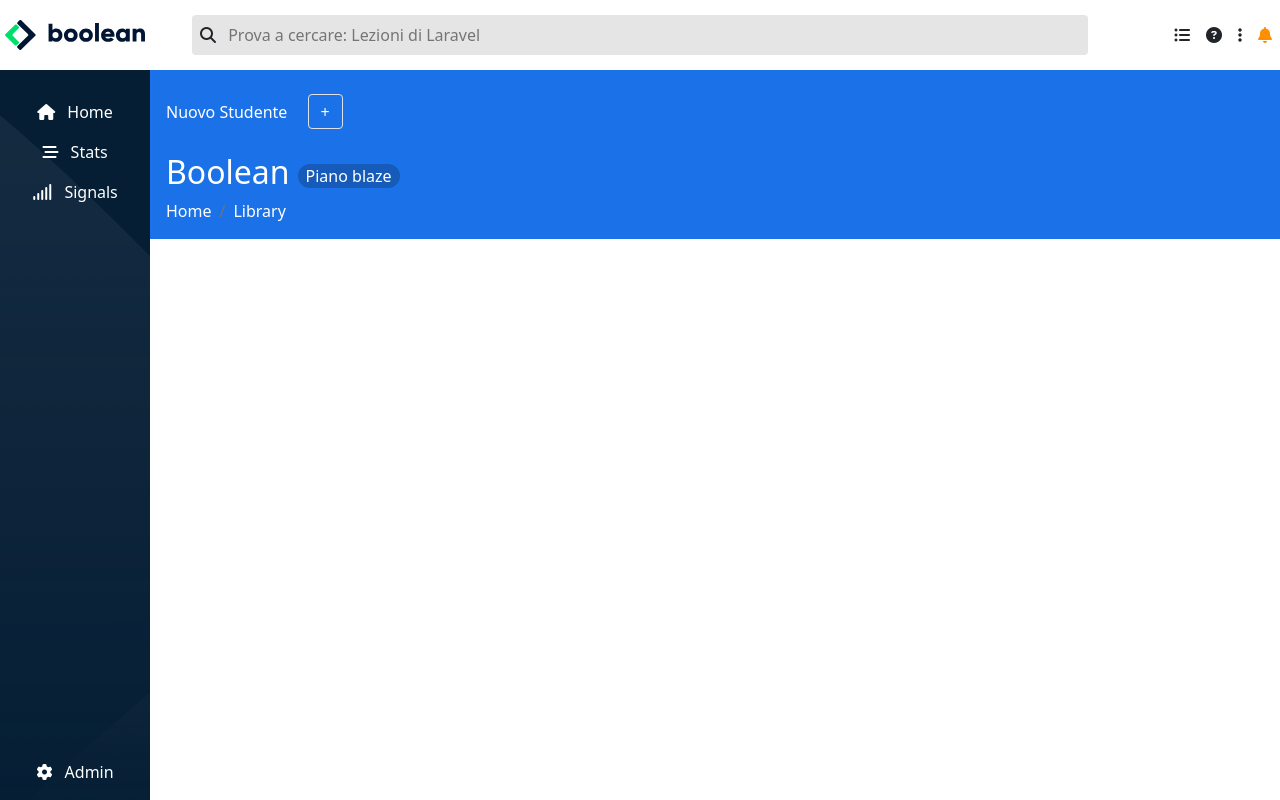
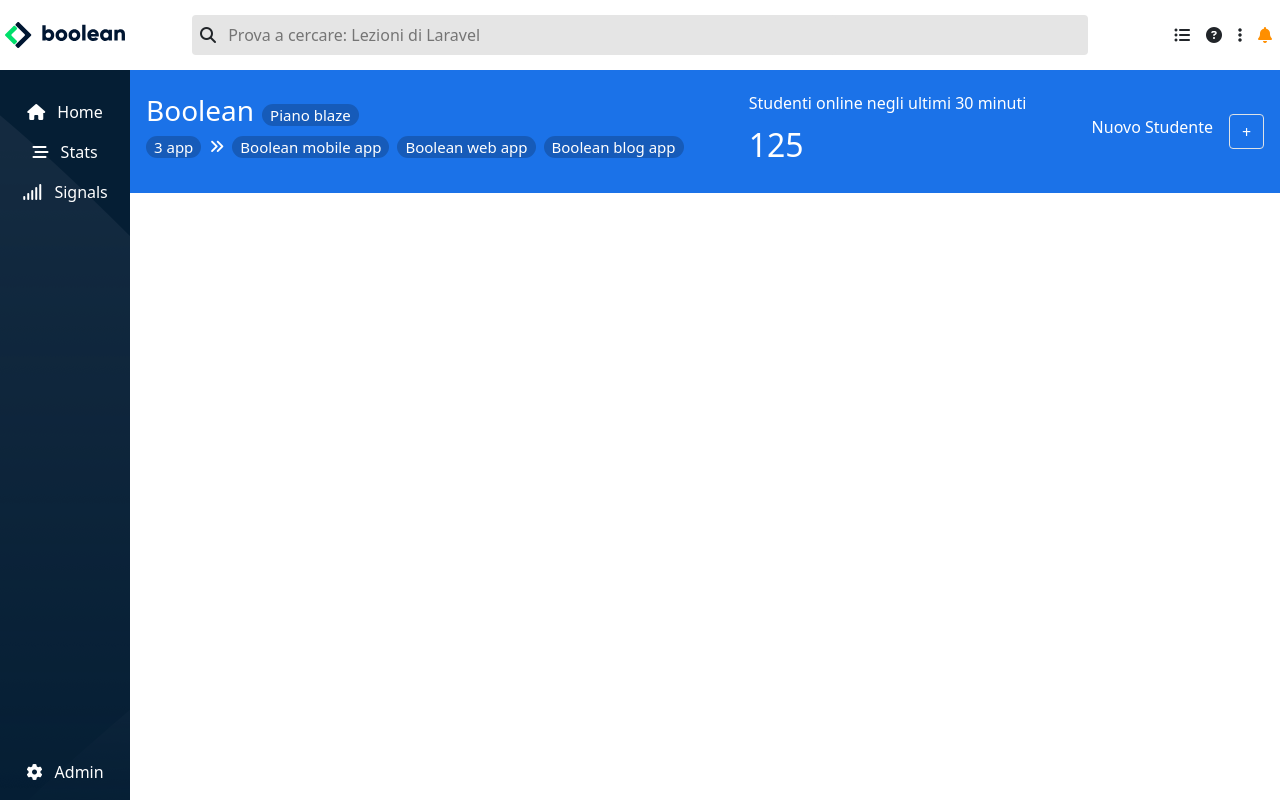
Before and after one commit to davidedev04/html-css-bootstrap-dashboard, a plain HTML site: page index.html in a window 1280 px wide. Drawn offline with nearby package versions, Linux system fonts and the light colour scheme.

Commit message:
terminata parte sopra in blu

```diff
--- a/css/style.css
+++ b/css/style.css
@@ -22,7 +22,7 @@ header {
 }
 
 .width_svg {
-    max-width: 150px;
+    max-width: 130px;
     width: 100%;
     padding: 0 5px;
 }
@@ -60,7 +60,7 @@ main {
 }
 
 .nav_left_2 {
-    width: 150px;
+    width: 130px;
 }
 
 .color_white {
@@ -87,6 +87,10 @@ main {
     height: 35px;
 }
 
+.size_scritte{
+    font-size: 15px;
+}
+
 
 
 
@@ -95,6 +99,6 @@ main {
 
 @media all and (min-width: 992px) {
     .padding_desktop {
-        padding-left: 150px;
+        padding-left: 130px;
     }
 }
--- a/index.html
+++ b/index.html
@@ -79,29 +79,57 @@
 
         <section class="content_middle padding_desktop">
             <div class="nav_top">
-                <div class="ps-3 pt-4">
-                    <div class="new_student mb-4">
-                        <span class="color_white">Nuovo Studente</span>
+                <div class="px-3 pt-4 d-md-flex justify-content-md-between">
+                    <div class="d-flex align-items-center pb-4  order-md-1">
+                        <h6 class="color_white">Nuovo Studente</h6>
                         <button type="button"
                             class="bg-transparent border rounded button_plus color_white ms-3">+</button>
                     </div>
-                    <div>
+                    <div class="pb-4">
                         <div class="d-flex align-items-center">
-                            <h2 class="color_white">Boolean</h2>
-                            <div class="rounded-pill ms-2" style="background-color: rgba(0, 0, 0, 0.205);">
+                            <h3 class="color_white">Boolean</h2>
+                            <div class="rounded-pill ms-2 size_scritte" style="background-color: rgba(0, 0, 0, 0.205);">
                                 <span class="color_white p-2">
                                     Piano blaze
                                 </span>
                             </div>
                         </div>
-                        <div class="breadcrumb">
-                            <nav aria-label="breadcrumb">
-                                <ol class="breadcrumb color_white">
-                                  <li class="breadcrumb-item">Home</li>
-                                  <li class="breadcrumb-item" aria-current="page">Library</li>
-                                </ol>
-                              </nav>
+                        <div class="d-flex align-items-center size_scritte">
+                            <div class="rounded-pill" style="background-color: rgba(0, 0, 0, 0.205);">
+                                <span class="color_white p-2">
+                                    3 app
+                                </span>
+                            </div>
+                            <i class="fa-solid fa-angles-right color_white mx-2"></i>
+                            <div class="rounded-pill d-lg-none" style="background-color: rgba(0, 0, 0, 0.205);">
+                                <span class="color_white p-2">
+                                    +
+                                </span>
+                            </div>
+                            <div class="d-none d-lg-flex size_scritte">
+                                <div class="rounded-pill" style="background-color: rgba(0, 0, 0, 0.205);">
+                                    <span class="color_white p-2">
+                                        Boolean mobile app
+                                    </span>
+                                </div>
+                                <div class="rounded-pill mx-2" style="background-color: rgba(0, 0, 0, 0.205);">
+                                    <span class="color_white p-2">
+                                        Boolean web app
+                                    </span>
+                                </div>
+                                <div class="rounded-pill" style="background-color: rgba(0, 0, 0, 0.205);">
+                                    <span class="color_white p-2">
+                                        Boolean blog app
+                                    </span>
+                                </div>
+                            </div>
                         </div>
+                    </div>
+                    <div class="color_white pb-4">
+                        <h6>
+                            Studenti online negli ultimi 30 minuti
+                        </h6>
+                        <span class="fs-2">125</span>
                     </div>
                 </div>
             </div>
```
